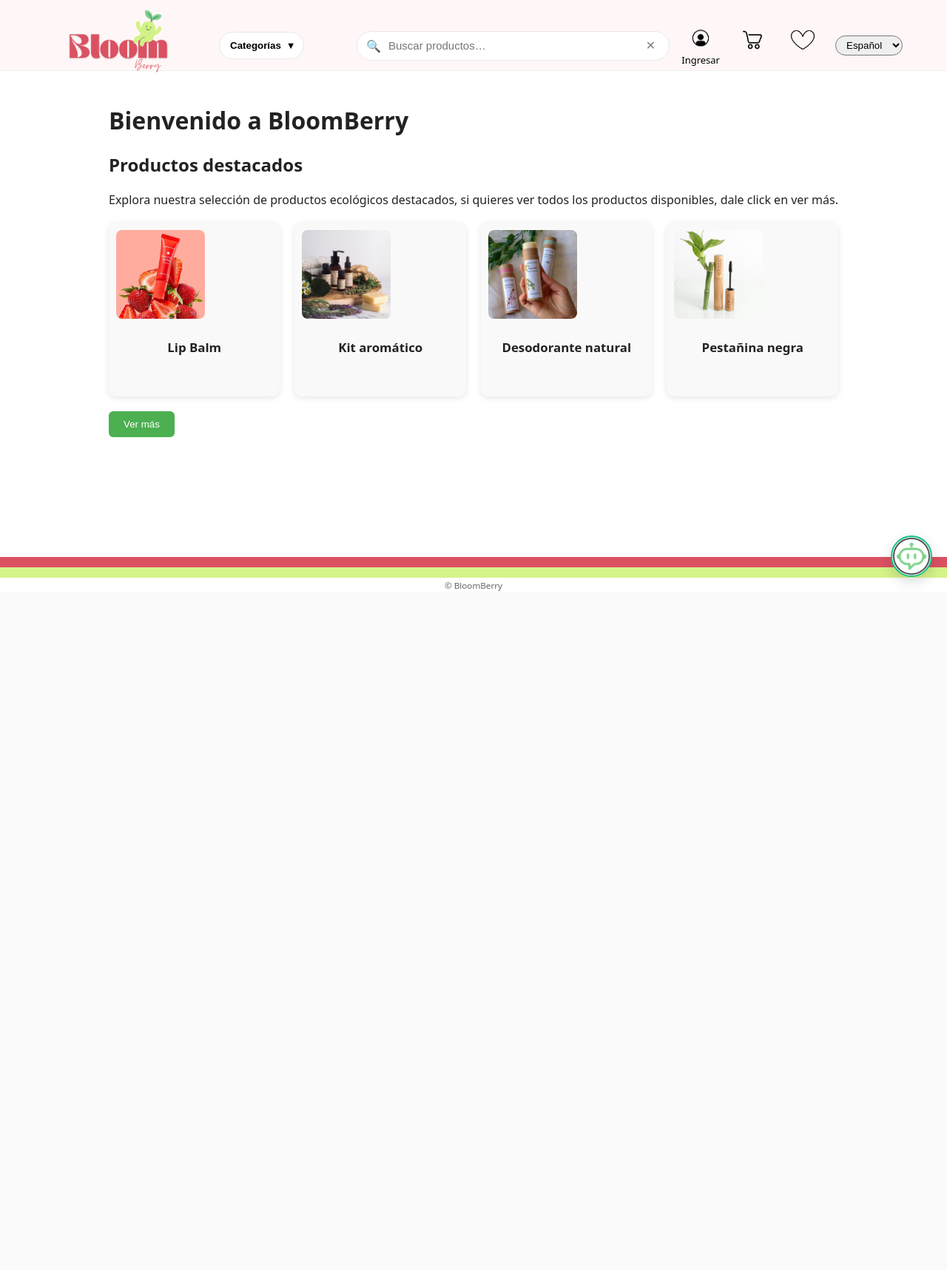
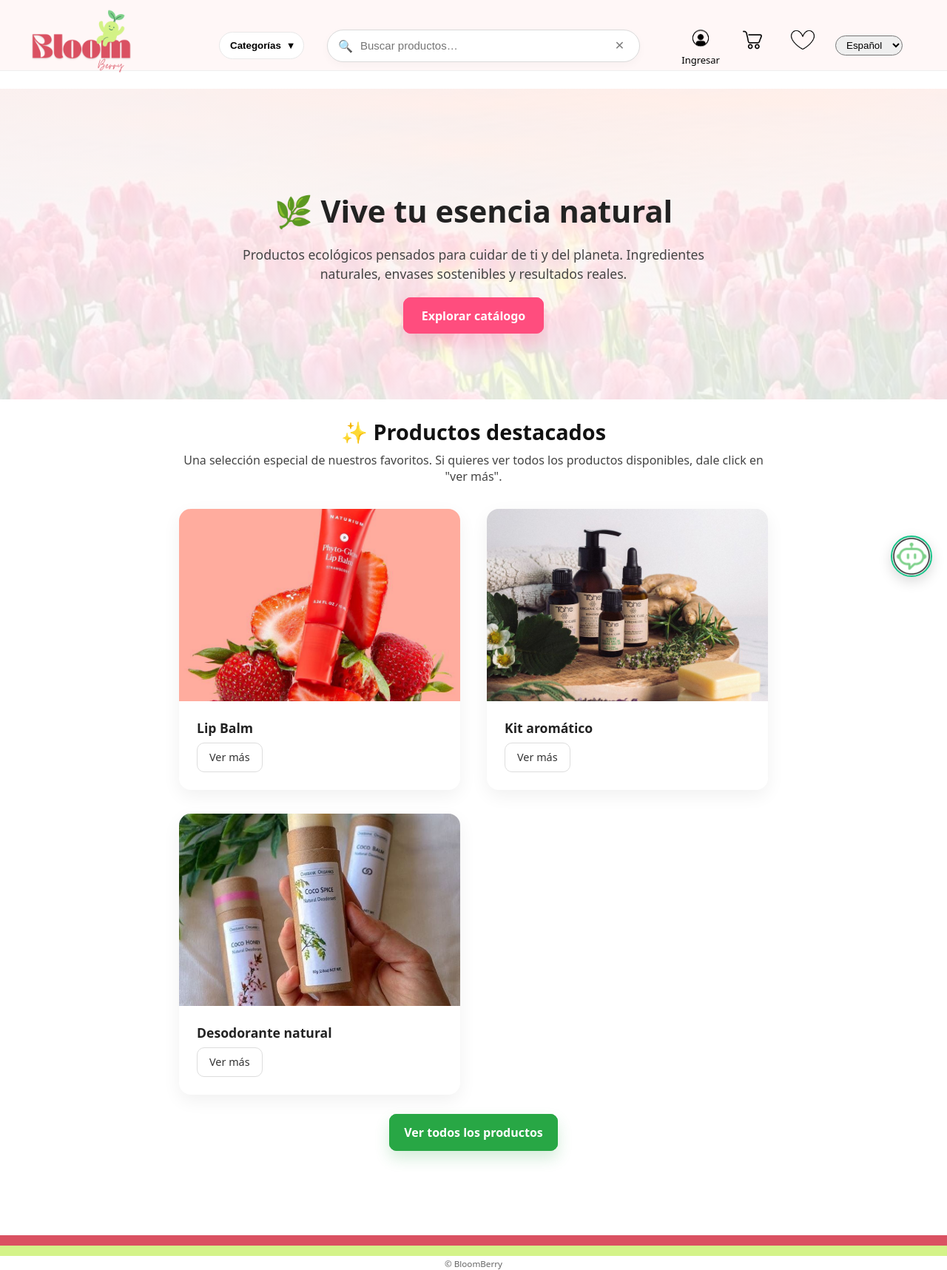
Before and after one commit to mgmedinac/bloomberry, a Django app: page / in a window 1280 px wide. Shown: the whole page at 74% size. Before the commit the page ends 799 px from the top, so only its background shows below. Run offline with Django 4.2, Linux system fonts and the light colour scheme; data comes from the database, SQL or seed files in the repository.

Commit message:
style(ui): mejora visual del home y header - Reorganizado header con logo, categorías y buscador en una sola fila - Ajustado tamaños y alineación del logo y los íconos de usuario/carrito - Limpieza y optimización completa de main.css - Mejor distribución general del home y barra superior

```diff
--- a/requirements.txt
+++ b/requirements.txt
@@ -3,3 +3,4 @@ Pillow        # para manejo de imágenes
 reportlab     # para generar PDF
 requests>=2.31 # para la AI
 python-dotenv
+django-parler
--- a/static/css/index.css
+++ b/static/css/index.css
@@ -1,64 +1,227 @@
-/* Grid de productos (ya existente) */
-.products-grid {
-  display: grid;
-  grid-template-columns: repeat(auto-fit, minmax(220px, 1fr));
-  gap: 20px;
-  margin: 20px 0;
+/* ===============================
+   HERO DE ANCHO COMPLETO
+   =============================== */
+
+.hero-wrapper {
+  width: 100vw;
+  position: relative;
+  left: 50%;
+  right: 50%;
+  margin-left: -50vw;
+  margin-right: -50vw;
 }
 
-/* Tarjeta de producto */
-.product-card {
-  background: #f9f9f9;
-  padding: 15px;
-  border-radius: 10px;
-  box-shadow: 0 2px 8px rgba(0,0,0,0.1);
+.home-hero {
+  position: relative;
+  display: flex;
+  align-items: center;
+  justify-content: center;
   text-align: center;
-  transition: transform 0.2s ease-in-out;
+  overflow: hidden;
+  padding: 6rem 1.5rem;
+  min-height: 420px;
+
+  /* Imagen de fondo */
+  background: url("../img/flower.jpg") center/cover no-repeat;
 }
 
-.product-card:hover {
-  transform: translateY(-5px);
+.home-hero::after {
+  content: "";
+  position: absolute;
+  inset: 0;
+  background: linear-gradient(
+    to bottom,
+    rgba(255, 245, 247, 0.85),
+    rgba(255, 255, 255, 0.85)
+  );
 }
 
-.product-card img {
-  max-width: 100%;
-  height: auto;
-  border-radius: 8px;
-  margin-bottom: 10px;
+.hero-inner {
+  position: relative;
+  z-index: 2;
+  max-width: 700px;
 }
 
-/* Versión pequeña para la home */
-.product-card.small {
-  padding: 10px;
-  font-size: 0.9rem;
+.hero-title {
+  font-size: 2.6rem;
+  font-weight: 700;
+  color: #222;
+  margin-bottom: 1rem;
 }
 
-.product-card.small img {
-  width: 120px;
-  height: 120px;
-  object-fit: cover;
+.hero-text {
+  font-size: 1.1rem;
+  color: #444;
+  margin-bottom: 2rem;
+  line-height: 1.5;
 }
 
-.btn-comprar {
-  padding: 10px 20px;
-  background-color: #4CAF50;
-  color: white;
-  border: none;
-  border-radius: 6px;
-  cursor: pointer;
+/* Botón principal */
+.btn-primary {
+  background: #ff4d7e;
+  border: 1px solid #ff4d7e;
+  color: #fff;
+  border-radius: 10px;
+  padding: 0.8rem 1.5rem;
+  font-weight: 600;
+  text-decoration: none;
+  box-shadow: 0 12px 24px rgba(255, 77, 126, 0.25);
+  transition: all 0.2s ease;
 }
 
-.btn-comprar:hover {
-  background-color: #45a049;
+.btn-primary:hover {
+  background: #e91e63;
+  border-color: #e91e63;
 }
 
-.product-link {
-  text-decoration: none;
-  color: inherit;
+/* Responsive */
+@media (max-width: 768px) {
+  .home-hero {
+    padding: 4rem 1rem;
+    min-height: 340px;
+  }
+
+  .hero-title {
+    font-size: 2rem;
+  }
+
+  .hero-text {
+    font-size: 1rem;
+  }
+}
+
+/* ===============================
+   Productos destacados
+   =============================== */
+
+.featured-products {
+  text-align: center;
+  padding: 0 1.5rem 4rem;
+  max-width: 1300px;
+  margin: 0 auto;
+}
+
+.section-title {
+  font-size: 1.8rem;
+  font-weight: 700;
+  color: #111;
+  margin-bottom: 0.5rem;
+}
+
+.section-desc {
+  color: #444;
+  font-size: 1rem;
+  max-width: 800px;
+  margin: 0 auto 2rem auto;
+  line-height: 1.4;
+}
+
+/* Grid de destacados */
+.featured-grid {
+  display: grid;
+  grid-template-columns: repeat(auto-fit, minmax(320px, 1fr));
+  gap: 2rem;
+  justify-items: center;
+}
+
+/* Tarjeta grande del destacado */
+.featured-card {
+  background: #fff;
+  border-radius: 16px;
+  box-shadow: 0 8px 24px rgba(0,0,0,0.06);
+  max-width: 380px;
+  width: 100%;
+  overflow: hidden;
+  text-align: left;
+  transition: transform .2s ease, box-shadow .2s ease;
+  display: flex;
+  flex-direction: column;
+}
+
+.featured-card:hover {
+  transform: translateY(-6px);
+  box-shadow: 0 12px 32px rgba(0,0,0,0.1);
+}
+
+/* Imagen del producto destacado */
+.featured-image-wrapper {
+  width: 100%;
+  height: 260px;
+  background: #fafafa;
+  display: flex;
+  align-items: center;
+  justify-content: center;
+  overflow: hidden;
+}
+
+.featured-image-wrapper img {
+  width: 100%;
+  height: 100%;
+  object-fit: cover;
   display: block;
 }
 
-.product-link:hover .product-card {
-  transform: translateY(-5px);
-  box-shadow: 0 4px 12px rgba(0,0,0,0.15);
+/* Info texto en la card */
+.featured-info {
+  padding: 1.5rem;
 }
+
+.featured-name {
+  font-size: 1.1rem;
+  font-weight: 600;
+  color: #222;
+  margin: 0 0 .5rem 0;
+}
+
+.featured-desc {
+  font-size: 0.95rem;
+  color: #666;
+  line-height: 1.4;
+  margin: 0 0 1rem 0;
+}
+
+/* Botón outline (blanco con borde gris) */
+.btn-outline {
+  display: inline-block;
+  text-decoration: none;
+  text-align: center;
+
+  background: #fff;
+  color: #333;
+  border: 1px solid #ddd;
+
+  border-radius: 10px;
+  padding: 0.6rem 1rem;
+  font-size: 0.9rem;
+  font-weight: 500;
+
+  transition: 0.2s ease;
+}
+
+.btn-outline:hover {
+  background: #f7f7f7;
+}
+
+/* Botón verde "Ver todos los productos" */
+.featured-more {
+  margin-top: 2.5rem;
+}
+
+.btn-success {
+  background-color: #28a745;
+  color: white;
+  border-radius: 10px;
+  padding: 0.8rem 1.2rem;
+  font-weight: 600;
+  font-size: 1rem;
+  text-decoration: none;
+  border: 1px solid #28a745;
+  box-shadow: 0 10px 20px rgba(40,167,69,0.2);
+  transition: all 0.2s ease;
+}
+
+.btn-success:hover {
+  background-color: #23923d;
+  border-color: #23923d;
+  filter: brightness(0.98);
+}
--- a/static/css/main.css
+++ b/static/css/main.css
@@ -74,7 +74,7 @@ footer,
 }
 .bb-logo img{
   position:absolute;
-  left:0;
+  left:-50px;
   bottom:-55px;              /* “cuelga” un poco hacia abajo */
   height:200px;              /* tamaño visible del logo */
   width:auto;
@@ -108,24 +108,38 @@ footer,
 }
 .bb-cat-menu a:hover{background:rgba(255,255,255,.6)}
 
-/* ========== BUSCADOR ========== */
-.bb-search{
-  position:relative;
-  display:flex;
-  align-items:center;
-  background:#fff;
-  border:1px solid #e8e8e8;
-  border-radius:999px;
-  padding:8px 12px;
+/* ===== BUSCADOR ===== */
+.bb-search {
+  position: relative;
+  display: flex;
+  align-items: center;
+  background: #fff;
+  border: 1px solid #dadada;
+  border-radius: 999px;
+  padding: 10px 14px;
+  height: 44px;
+  max-width: 900px;
+  width: 100%;
+  margin-left: -40px;
+  box-shadow: 0 4px 12px rgba(0,0,0,.03);
 }
-.bb-search-icon{margin-right:8px}
-.bb-search input{
-  width:100%; border:0; outline:0; font-size:15px; background:transparent;
+
+.bb-search-icon { margin-right: 8px; }
+.bb-search input {
+  width: 100%;
+  border: 0;
+  outline: 0;
+  font-size: 15px;
+  background: transparent;
 }
-.bb-search-clear{
-  border:0; background:transparent; font-size:16px; cursor:pointer; opacity:.5;
+.bb-search-clear {
+  border: 0;
+  background: transparent;
+  font-size: 16px;
+  cursor: pointer;
+  opacity: .5;
 }
-.bb-search-clear:hover{opacity:1}
+.bb-search-clear:hover { opacity: 1; }
 
 /* ========== ACCIONES (user, cart, heart, idioma) ========== */
 .bb-actions{
--- a/templates/base.html
+++ b/templates/base.html
@@ -10,13 +10,15 @@ Descripción: Layout base del sitio (bloques, carga de static, navegación, trad
 <head>
   <meta charset="utf-8">
   <title>{% block title %}BloomBerry{% endblock %}</title>
+
+
   <meta name="viewport" content="width=device-width, initial-scale=1">
-  <link href="{% static 'css/main.css' %}?v=3" rel="stylesheet">
+  <link href="{% static 'css/main.css' %}?v=10000" rel="stylesheet">
   {% block extra_css %}{% endblock %}
 </head>
 <body>
   <div id="page">
-    <header class="bb-header">
+      <header class="bb-header" style="width:100%;">
       <div class="bb-header-inner">
         <!-- Logo (clic = inicio) -->
         <a class="bb-logo" href="{% url 'products:home' %}">
--- a/templates/products/home.html
+++ b/templates/products/home.html
@@ -8,28 +8,77 @@
 {% endblock %}
 
 {% block content %}
-  <h1>{% trans "Bienvenido a BloomBerry" %}</h1>
 
-  <h2>{% trans "Productos destacados" %}</h2>
-  <p>{% trans "Explora nuestra selección de productos ecológicos destacados, si quieres ver todos los productos disponibles, dale click en ver más." %}</p>
+<!-- ===== HERO PRINCIPAL (de pared a pared) ===== -->
+<div class="hero-wrapper">
+  <section class="home-hero">
+    <div class="hero-inner">
 
-  <div class="products-grid featured">
-    {% for product in featured_products %}
-    <a href="{% url 'products:detail' product.id %}" class="product-link">
-      <div class="product-card small">
+      <h1 class="hero-title">
+        🌿 {% trans "Vive tu esencia natural" %}
+      </h1>
+
+      <p class="hero-text">
+        {% blocktrans %}
+        Productos ecológicos pensados para cuidar de ti y del planeta.
+        Ingredientes naturales, envases sostenibles y resultados reales.
+        {% endblocktrans %}
+      </p>
+
+      <a href="{% url 'products:list' %}" class="btn-primary hero-cta">
+        {% trans "Explorar catálogo" %}
+      </a>
+
+    </div>
+  </section>
+</div>
+
+<!-- ===== PRODUCTOS DESTACADOS ===== -->
+<section class="featured-products">
+  <h2 class="section-title">
+    ✨ {% trans "Productos destacados" %}
+  </h2>
+
+  <p class="section-desc">
+    {% blocktrans %}
+    Una selección especial de nuestros favoritos. Si quieres ver todos los productos disponibles,
+    dale click en "ver más".
+    {% endblocktrans %}
+  </p>
+
+  <div class="featured-grid">
+    {% for product in featured_products|slice:":3" %}
+      <div class="featured-card">
+        <div class="featured-image-wrapper">
           {% if product.image %}
             <img src="{{ product.image.url }}" alt="{{ product.name }}">
           {% else %}
-          <img src="{% static 'img/placeholder.png' %}" alt="Sin imagen">
+            <img src="{% static 'img/placeholder.png' %}" alt="{% trans 'Sin imagen' %}">
           {% endif %}
-        <h3>{{ product.name }}</h3>
-        <p>{{ product.descripcion|truncatewords:10 }}</p>
         </div>
+
+        <div class="featured-info">
+          <h3 class="featured-name">{{ product.name }}</h3>
+
+          {% if product.descripcion %}
+          <p class="featured-desc">
+            {{ product.descripcion|truncatechars:100 }}
+          </p>
+          {% endif %}
+
+          <a href="{% url 'products:detail' product.id %}" class="btn-outline">
+            {% trans "Ver más" %}
           </a>
+        </div>
+      </div>
     {% endfor %}
   </div>
 
-  <a href="{% url 'products:list' %}">
-    <button class="btn-comprar">{% trans "Ver más" %}</button>
+  <div class="featured-more">
+    <a href="{% url 'products:list' %}" class="btn-success">
+      {% trans "Ver todos los productos" %}
     </a>
+  </div>
+</section>
+
 {% endblock %}
```
Also changed, not shown: static/css/products.css (+120 -30 lines), bloomberry/settings.py (line endings or trailing spaces), chat/migrations/0001_initial.py, orders/migrations/0001_initial.py, payments/migrations/0001_initial.py, products/migrations/0001_initial.py, products/migrations/0002_category_product_category.py (deleted), resources/lang/en/LC_MESSAGES/django.po, resources/lang/es/LC_MESSAGES/django.po, static/img/flower.jpg (added), users/migrations/0001_initial.py, users/migrations/0002_alter_customeraccount_options.py (deleted), 1 other file. Lines whose indentation alone changed are shown as unchanged.
